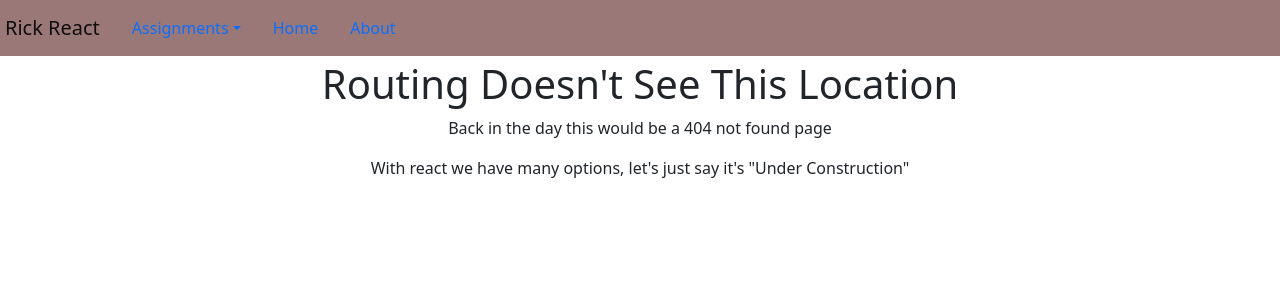
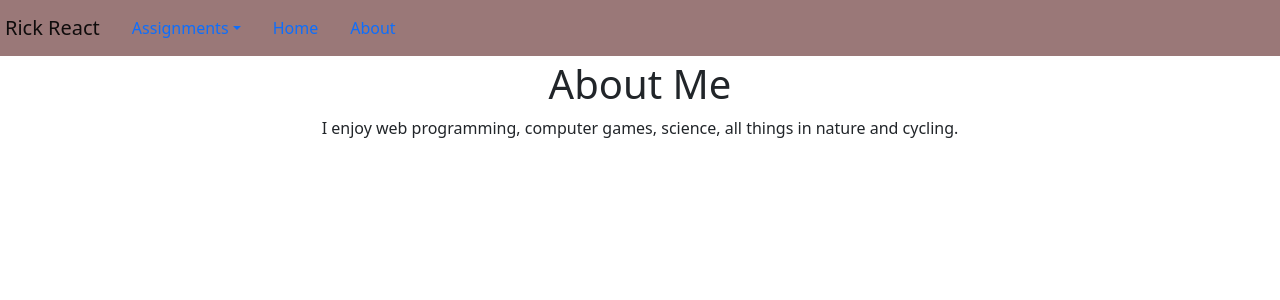
Before and after one commit to RickF71/redux-code, a React (Create React App) app: page /#/about in a window 1280 px wide. Before the commit this address had no page. Shown: the top 300 px of the page. Built offline with nearby package versions, Linux system fonts and the light colour scheme.

Commit message:
more minor changes to interfact

```diff
--- a/src/App.js
+++ b/src/App.js
@@ -3,12 +3,14 @@ import { useSelector } from 'react-redux';
 // import {increment} from './action/CounterAction';
 // import {decrement} from './action/CounterAction';
 import {useDispatch} from 'react-redux';
-import {BrowserRouter as Router, Link, Routes, Route} from 'react-router-dom';
+// import {BrowserRouter as Router, Link, Routes, Route} from 'react-router-dom';
+import {HashRouter as Router, Link, Routes, Route} from 'react-router-dom';
 import { Col, Row, Form, Navbar,
   Container, Nav, NavDropdown, NavDropdownProps } from "react-bootstrap";
 import RouteError from './RouteError';
 import Redirect from './Redirect';
 import ReduxHome from './component/ReduxHome';
+import About from './component/About';
 import FavoriteColor from './component/FavoriteColor';
 import 'bootstrap/dist/css/bootstrap.min.css';
 
@@ -24,7 +26,7 @@ function App() {
             <Navbar className="navigation" fixed="top" expand="lg" >
             <Navbar.Brand href="/reduxhome">Rick React</Navbar.Brand>
             <NavDropdown title="Assignments" id="basic-nav-dropdown">
-            <NavDropdown.Item><Link to="/reduxhome">Home</Link></NavDropdown.Item>
+            {/* <NavDropdown.Item><Link to="/reduxhome">Home</Link></NavDropdown.Item> */}
             <NavDropdown.Item><Link to="/favecolor">Favorite Color</Link></NavDropdown.Item>
               {/* <NavDropdown.Item><Link to="/calculator">Calculator</Link></NavDropdown.Item>
               <NavDropdown.Item><Link to="/reactlayout">React Layout</Link></NavDropdown.Item>
@@ -34,7 +36,7 @@ function App() {
               <NavDropdown.Item><Link to="/githubext">My Github React</Link></NavDropdown.Item> */}
 
             </NavDropdown>
-            <Nav.Link href="/reduxhome">Home</Nav.Link>
+            <Nav.Link href="/">Home</Nav.Link>
             <Nav.Link href="/about">About</Nav.Link>
             <Navbar.Toggle aria-controls="basic-navbar-nav" />
             <Navbar.Collapse id="navbar-nav">
@@ -49,10 +51,11 @@ function App() {
           </Container>
 
           <Routes>
-            <Route path="/reduxHome" element={<ReduxHome />} ></Route>
-            <Route path="/favecolor" element={<FavoriteColor />} ></Route>
+            <Route path="/" element={<ReduxHome />} />
+            <Route path="/favecolor" element={<FavoriteColor />} />
+            <Route path="/about" element={<About />} />
             {/* <Route path="/" element={<Home />} />
-            <Route path="/about" element={<About />} />
+
             <Route path="/profile" element={<Profile />} />
             <Route path="/calculator" element={<Calculator />} />
             <Route path="/nbrlist" element={<NumberList />} />
--- a/src/RouteError.js
+++ b/src/RouteError.js
@@ -4,10 +4,7 @@ function RouteError(props) {
     return (
         <div>
             <h1>Routing Doesn't See This Location</h1>
-            <p>Back in the day this would be a 404 not found page</p>
-            <p>With react we have many options, let's just say it's
-                "Under Construction"
-            </p>
+
         </div>
     );
 }
--- /dev/null
+++ b/src/component/About.js
@@ -0,0 +1,14 @@
+import React from 'react';
+
+function About(props) {
+    return (
+        <div>
+            <h1>About Me</h1>
+            <div>
+                I enjoy web programming, computer games, science, all things in nature and cycling.
+            </div>
+        </div>
+    );
+}
+
+export default About;
--- a/src/index.css
+++ b/src/index.css
@@ -6,6 +6,7 @@ body {
   -webkit-font-smoothing: antialiased;
   -moz-osx-font-smoothing: grayscale;
   padding-top: 60px;
+
 
 }
 
```
